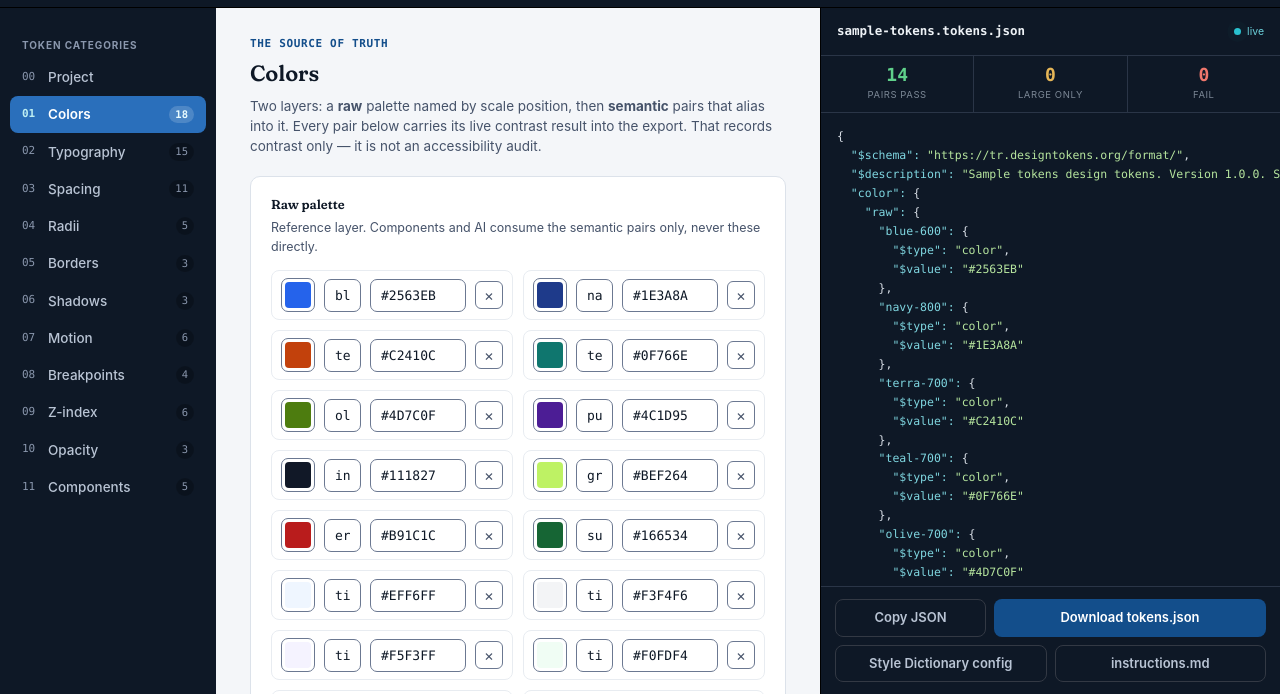
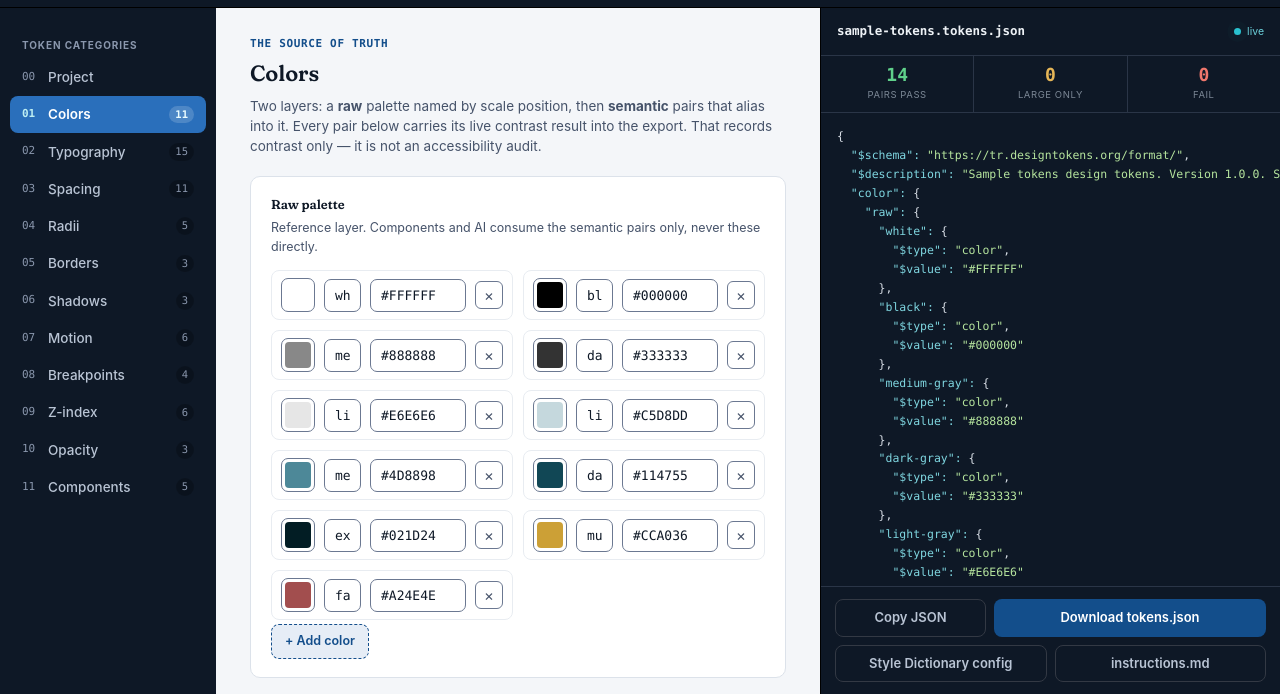
Before and after one commit to nataschatruongmeck-stack/nagw2026, a plain HTML site: page token-foundry.html in a window 1280 px wide. Shown: the part 106-800 px from the top of the page. Drawn offline with Linux system fonts and the light colour scheme.

Commit message:
Token Foundry: new sample, color picker drag, missing-color references
- The built-in sample now uses the author's palette and semantic pairs
- Color picker: no full re-render while the picker is open, so dragging works
- Renaming a raw color renames every reference to it
- References to a deleted or missing color are shown in the dropdown and a
  warning, and block Download/Copy until fixed (Style Dictionary can't build
  a file with a dangling reference)

Co-Authored-By: Claude Opus 5.5 <noreply@anthropic.com>

```diff
--- a/token-foundry.html
+++ b/token-foundry.html
@@ -288,6 +288,14 @@
   .gate .g .lbl { font-size: 9.5px; text-transform: uppercase; letter-spacing: .06em; color: #7b8795; margin-top: 4px; }
   .name-check { display: none; padding: 8px 14px; border-bottom: 1px solid var(--artifact-line); font-size: 11.5px; background: #1c1611; }
   .name-check .nc-err { color: #f0776c; font-weight: 700; }
+  .missing-banner {
+    background: #F7E9E6; border: 1px solid #A32718; border-left: 4px solid #A32718;
+    color: #0E1826; border-radius: 8px; padding: 14px 16px; margin-bottom: 16px;
+    font-size: 13.5px; line-height: 1.55;
+  }
+  .missing-banner strong { color: #A32718; }
+  .missing-banner ul { margin: 6px 0 0; padding-left: 1.1rem; }
+  .missing-banner code { font-family: var(--mono); font-size: 12.5px; }
   .name-check .nc-warn { color: #e6b657; font-weight: 700; }
   .name-check details { margin-top: 4px; color: #9aa4b2; }
   .name-check summary { cursor: pointer; color: #7fd6e0; }
@@ -731,35 +739,33 @@ function seedSample(){
   return {
     meta: { name:"Sample tokens", version:"1.0.0", description:"Sample design tokens with WCAG 2.1 contrast ratios recorded.", baseFontSize:16 },
     raw: [
-      {name:"blue-600",v:"#2563EB"},{name:"navy-800",v:"#1E3A8A"},{name:"terra-700",v:"#C2410C"},
-      {name:"teal-700",v:"#0F766E"},{name:"olive-700",v:"#4D7C0F"},{name:"purple-900",v:"#4C1D95"},
-      {name:"ink-900",v:"#111827"},{name:"green-300",v:"#BEF264"},{name:"error-700",v:"#B91C1C"},
-      {name:"success-800",v:"#166534"},{name:"tint-blue",v:"#EFF6FF"},{name:"tint-gray",v:"#F3F4F6"},
-      {name:"tint-lavender",v:"#F5F3FF"},{name:"tint-green",v:"#F0FDF4"},{name:"tint-teal",v:"#F0FDFA"},
-      {name:"tint-peach",v:"#FFF7ED"},{name:"white",v:"#FFFFFF"},{name:"black",v:"#000000"}
+      {name:"white",v:"#FFFFFF"},{name:"black",v:"#000000"},{name:"medium-gray",v:"#888888"},
+      {name:"dark-gray",v:"#333333"},{name:"light-gray",v:"#E6E6E6"},{name:"light-teal",v:"#C5D8DD"},
+      {name:"medium-teal",v:"#4D8898"},{name:"dark-teal",v:"#114755"},{name:"extra-dark-teal",v:"#021D24"},
+      {name:"mustard",v:"#CCA036"},{name:"faded-red",v:"#A24E4E"}
     ],
     action: [
-      {name:"primary",bg:"blue-600",text:"white",border:""},
-      {name:"navy",bg:"navy-800",text:"white",border:""},
-      {name:"terracotta",bg:"terra-700",text:"white",border:""},
-      {name:"teal",bg:"teal-700",text:"white",border:""},
-      {name:"purple",bg:"purple-900",text:"white",border:""},
-      {name:"green",bg:"green-300",text:"black",border:"olive-700"}
+      {name:"primary",bg:"dark-teal",text:"white",border:""},
+      {name:"light",bg:"light-teal",text:"dark-teal",border:""},
+      {name:"mustard",bg:"mustard",text:"black",border:""},
+      {name:"faded-red",bg:"faded-red",text:"white",border:""},
+      {name:"gray-teal",bg:"light-gray",text:"dark-teal",border:""},
+      {name:"white-teal",bg:"white",text:"dark-teal",border:"dark-teal"}
     ],
     status: [
-      {name:"error",fg:"error-700",bg:"tint-peach",icon:"triangle"},
-      {name:"success",fg:"success-800",bg:"tint-green",icon:"check"},
-      {name:"info",fg:"navy-800",bg:"tint-blue",icon:"info"}
+      {name:"error",fg:"white",bg:"faded-red",icon:"triangle"},
+      {name:"success",fg:"dark-teal",bg:"white",icon:"check"},
+      {name:"info",fg:"dark-teal",bg:"light-gray",icon:"info"}
     ],
     surface: [
-      {name:"default",     bg:"white",     text:"ink-900"},
-      {name:"muted",       bg:"tint-gray", text:"ink-900"},
-      {name:"info-subtle", bg:"tint-blue", text:"navy-800"},
-      {name:"brand",       bg:"navy-800",  text:"white"},
-      {name:"brand-teal",  bg:"teal-700",  text:"white"}
+      {name:"default",     bg:"white",      text:"black"},
+      {name:"gray",        bg:"light-gray", text:"black"},
+      {name:"info-subtle", bg:"light-gray", text:"black"},
+      {name:"brand",       bg:"light-teal", text:"extra-dark-teal"},
+      {name:"brand-teal",  bg:"dark-teal",  text:"white"}
     ],
-    link: "blue-600",
-    focusRing: "navy-800",
+    link: "dark-teal",
+    focusRing: "medium-teal",
     typography: {
       family:"Roboto",
       fallback:"sans-serif",
@@ -1040,6 +1046,7 @@ function tabColors(){
   return `<div class="panel-head"><div class="eyebrow">the source of truth</div>
     <h2>Colors</h2><p>Two layers: a <b>raw</b> palette named by scale position, then <b>semantic</b> pairs that alias into it. Every pair below carries its live contrast result into the export. That records contrast only — it is not an accessibility audit.</p></div>
 
+  ${missingBanner()}
   <div class="card"><h3>Raw palette</h3><p class="sub">Reference layer. Components and AI consume the semantic pairs only, never these directly.</p>
     <div class="palette-grid" data-rawgrid>${swatches}</div>
     <button class="add-row" data-addraw>+ Add color</button>
@@ -1194,18 +1201,25 @@ function wireColors(){
     grid.querySelectorAll("input").forEach(inp=>{
       inp.addEventListener("input",()=>{
         const i=+inp.dataset.ci, k=inp.dataset.ck;
+        const oldName=state.raw[i].name;
         state.raw[i][k]=inp.value;
+        if(k==="name") renameColorRefs(oldName, inp.value);
         if(k==="v"){
           // sync sibling text/color inputs live without full rerender
           const sibs=grid.querySelectorAll(`[data-ci="${i}"][data-ck="v"]`);
           sibs.forEach(s=>{ if(s!==inp && /^#[0-9a-f]{6}$/i.test(inp.value)) s.value=inp.value; });
         }
+        // The native color picker stays attached to its <input>. A full
+        // rerender replaces that element mid-drag and the drag stops, so while
+        // the picker is open only the parts outside the palette grid update.
+        if(inp.type==="color"){ refreshColorsOutsideGrid(); return; }
         renderColorsLive();
       });
+      if(inp.type==="color") inp.addEventListener("change",()=>renderColorsLive());
     });
     grid.querySelectorAll("[data-cdel]").forEach(b=>b.addEventListener("click",()=>{
       const i=+b.dataset.cdel; const name=state.raw[i].name; const refs=countColorRefs(name);
-      deleteWithUndo(state.raw, i, `Removed ${name}${refs?` — ${refs} reference${refs>1?"s":""} now default`:""}`);
+      deleteWithUndo(state.raw, i, `Removed ${name}${refs?` — ${refs} token${refs>1?"s use":" uses"} it. Pick a new color for ${refs>1?"them":"it"} before you export`:""}`);
     }));
   }
   const addRaw=document.querySelector("[data-addraw]");
@@ -1229,22 +1243,68 @@ function wireColors(){
   syncColorSelects();
 
   const link=document.getElementById("link-sel"), focus=document.getElementById("focus-sel");
-  if(link){ link.value=state.link; link.addEventListener("change",()=>{ state.link=link.value; updateColorHints(); renderArtifact();
+  if(link){ setSelectValue(link,state.link); link.addEventListener("change",()=>{ state.link=link.value; updateColorHints(); renderArtifact();
     const r=contrast(rawHex(state.link),"#FFFFFF"); announce(`Link color ${state.link}: ${spk(r)} versus white, ${spokenVerdict(r)}.`); }); }
-  if(focus){ focus.value=state.focusRing; focus.addEventListener("change",()=>{ state.focusRing=focus.value; updateColorHints(); renderArtifact();
+  if(focus){ setSelectValue(focus,state.focusRing); focus.addEventListener("change",()=>{ state.focusRing=focus.value; updateColorHints(); renderArtifact();
     const r=contrast(rawHex(state.focusRing),"#FFFFFF"); announce(`Focus ring ${state.focusRing}: ${spk(r)} versus white — ${r>=3?"passes non-text contrast":"fails, needs 3 to one"}.`); }); }
   updateColorHints();
 }
 
+function refreshColorsOutsideGrid(){
+  const t=document.querySelector(".matrix-wrap .matrix"); if(t) t.innerHTML=buildMatrixHTML();
+  const st=document.querySelector(".summary-strip"); if(st) st.innerHTML=matrixStats();
+  renderArtifact();
+}
+
+/* Renaming a raw color renames every reference to it, unless another raw
+   color still carries the old name. */
+function renameColorRefs(oldName, newName){
+  if(!oldName || oldName===newName || state.raw.some(c=>c.name===oldName)) return;
+  const swap=(o,keys)=>keys.forEach(k=>{ if(o[k]===oldName) o[k]=newName; });
+  state.action.forEach(a=>swap(a,["bg","text","border"]));
+  state.status.forEach(s=>swap(s,["fg","bg"]));
+  state.surface.forEach(s=>swap(s,["bg","text"]));
+  if(state.link===oldName) state.link=newName;
+  if(state.focusRing===oldName) state.focusRing=newName;
+}
+
+/* References to raw colors that no longer exist. These would export as
+   {color.raw.<name>} pointing at nothing, and Style Dictionary refuses to
+   build a file like that. */
+function missingColorRefs(){
+  const names=new Set(rawNames()), out=[];
+  const chk=(where,val)=>{ if(val && !names.has(val)) out.push({where,name:val}); };
+  state.action.forEach(a=>{ chk(`action.${a.name}.bg`,a.bg); chk(`action.${a.name}.text`,a.text); chk(`action.${a.name}.border`,a.border); });
+  state.status.forEach(s=>{ chk(`status.${s.name}.fg`,s.fg); chk(`status.${s.name}.bg`,s.bg); });
+  state.surface.forEach(s=>{ chk(`surface.${s.name}.bg`,s.bg); chk(`surface.${s.name}.text`,s.text); });
+  chk("link",state.link); chk("focus ring",state.focusRing);
+  return out;
+}
+function missingBanner(){
+  const m=missingColorRefs();
+  if(!m.length) return "";
+  return `<div class="missing-banner"><strong>⚠ ${m.length} color reference${m.length>1?"s point":" points"} to a color that isn't in your raw palette.</strong>
+    Pick a new color for each one before you export:
+    <ul>${m.map(x=>`<li><code>${esc(x.where)}</code> → <code>${esc(x.name)}</code> (missing)</li>`).join("")}</ul></div>`;
+}
+// A <select> can't show a value it has no option for, so it silently showed
+// its first option instead. Give a missing color its own visible option.
+function setSelectValue(el,val){
+  if(val && ![...el.options].some(o=>o.value===val)){
+    const o=document.createElement("option"); o.value=val; o.textContent=`⚠ ${val} (missing)`; el.appendChild(o);
+  }
+  el.value=val||"";
+}
+
 function syncColorSelects(){
   state.action.forEach((a,i)=>{
-    document.querySelectorAll(`[data-ai="${i}"]`).forEach(el=>{ if(el.dataset.ak && el.tagName==="SELECT") el.value=a[el.dataset.ak]||""; });
+    document.querySelectorAll(`[data-ai="${i}"]`).forEach(el=>{ if(el.dataset.ak && el.tagName==="SELECT") setSelectValue(el,a[el.dataset.ak]); });
   });
   state.status.forEach((s,i)=>{
-    document.querySelectorAll(`[data-si="${i}"]`).forEach(el=>{ if(el.dataset.sk && el.tagName==="SELECT") el.value=s[el.dataset.sk]||""; });
+    document.querySelectorAll(`[data-si="${i}"]`).forEach(el=>{ if(el.dataset.sk && el.tagName==="SELECT") setSelectValue(el,s[el.dataset.sk]); });
   });
   state.surface.forEach((s,i)=>{
-    document.querySelectorAll(`[data-ui="${i}"]`).forEach(el=>{ if(el.dataset.uk && el.tagName==="SELECT") el.value=s[el.dataset.uk]||""; });
+    document.querySelectorAll(`[data-ui="${i}"]`).forEach(el=>{ if(el.dataset.uk && el.tagName==="SELECT") setSelectValue(el,s[el.dataset.uk]); });
   });
 }
 
@@ -1823,14 +1883,15 @@ function applyNameFlags(v){
 function renderNameCheck(v){
   const nc=document.getElementById("nameCheck");
   if(!nc) return;
-  const dn=v.dupNames.length, wn=v.warns.length;
-  if(!dn && !wn){ nc.innerHTML=""; nc.style.display="none"; }
+  const dn=v.dupNames.length, wn=v.warns.length, miss=missingColorRefs();
+  if(!dn && !wn && !miss.length){ nc.innerHTML=""; nc.style.display="none"; }
   else {
     nc.style.display="block";
     const parts=[];
+    if(miss.length) parts.push(`<span class="nc-err">⚠ ${miss.length} missing color${miss.length>1?"s":""} — export blocked</span>`);
     if(dn) parts.push(`<span class="nc-err">⚠ ${dn} duplicate name${dn>1?"s":""}</span>`);
     if(wn) parts.push(`<span class="nc-warn">${wn} non-standard name${wn>1?"s":""}</span>`);
-    const list=[...v.dupes.map(d=>"duplicate · "+d.key+"."+d.name), ...v.warns.map(w=>"format · "+w.key+"."+w.name)]
+    const list=[...miss.map(m=>"missing · "+m.where+" → "+m.name), ...v.dupes.map(d=>"duplicate · "+d.key+"."+d.name), ...v.warns.map(w=>"format · "+w.key+"."+w.name)]
       .map(esc).join("<br>");
     nc.innerHTML=`<div>${parts.join(" · ")}</div><details><summary>show details</summary><div class="nc-list">${list}</div></details>`;
   }
@@ -2122,7 +2183,15 @@ function buildInstructions(){
   return L.join("\n");
 }
 
+function exportBlocked(){
+  const m=missingColorRefs();
+  if(!m.length) return false;
+  const msg=`Can't export yet: ${m.length} color reference${m.length>1?"s point":" points"} to a missing color. See the warning on the Colors tab.`;
+  toast(msg); announce(msg);
+  return true;
+}
 document.getElementById("downloadBtn").addEventListener("click",()=>{
+  if(exportBlocked()) return;
   const blob=new Blob([JSON.stringify(buildTokens(),null,2)],{type:"application/json"});
   const url=URL.createObjectURL(blob);
   const a=document.createElement("a");
@@ -2131,6 +2200,7 @@ document.getElementById("downloadBtn").addEventListener("click",()=>{
   dirty=false; toast("Downloaded "+a.download);
 });
 document.getElementById("copyBtn").addEventListener("click",async()=>{
+  if(exportBlocked()) return;
   try{ await navigator.clipboard.writeText(JSON.stringify(buildTokens(),null,2)); dirty=false; toast("Copied to clipboard"); }
   catch(e){ toast("Copy failed — select the JSON manually"); }
 });
```
